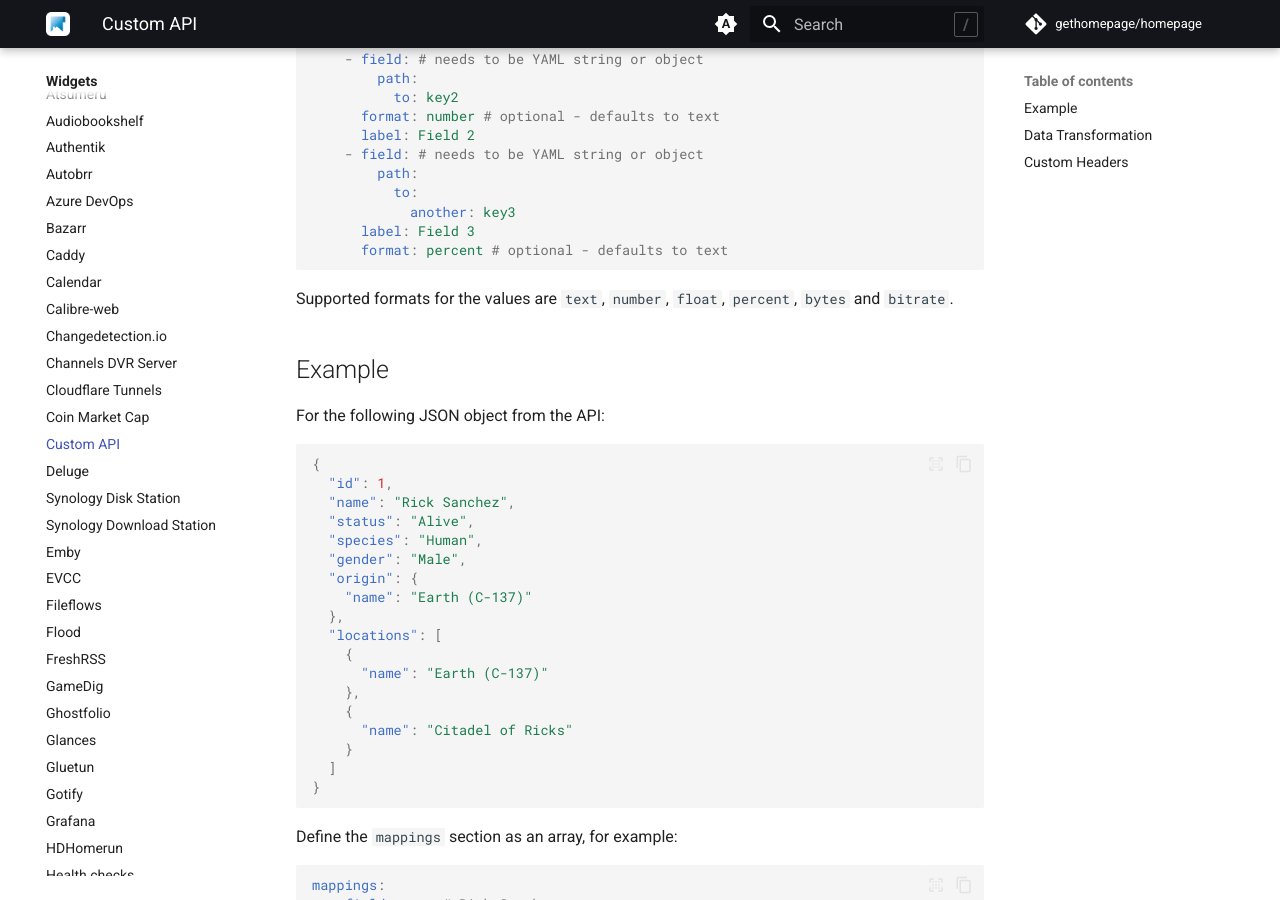
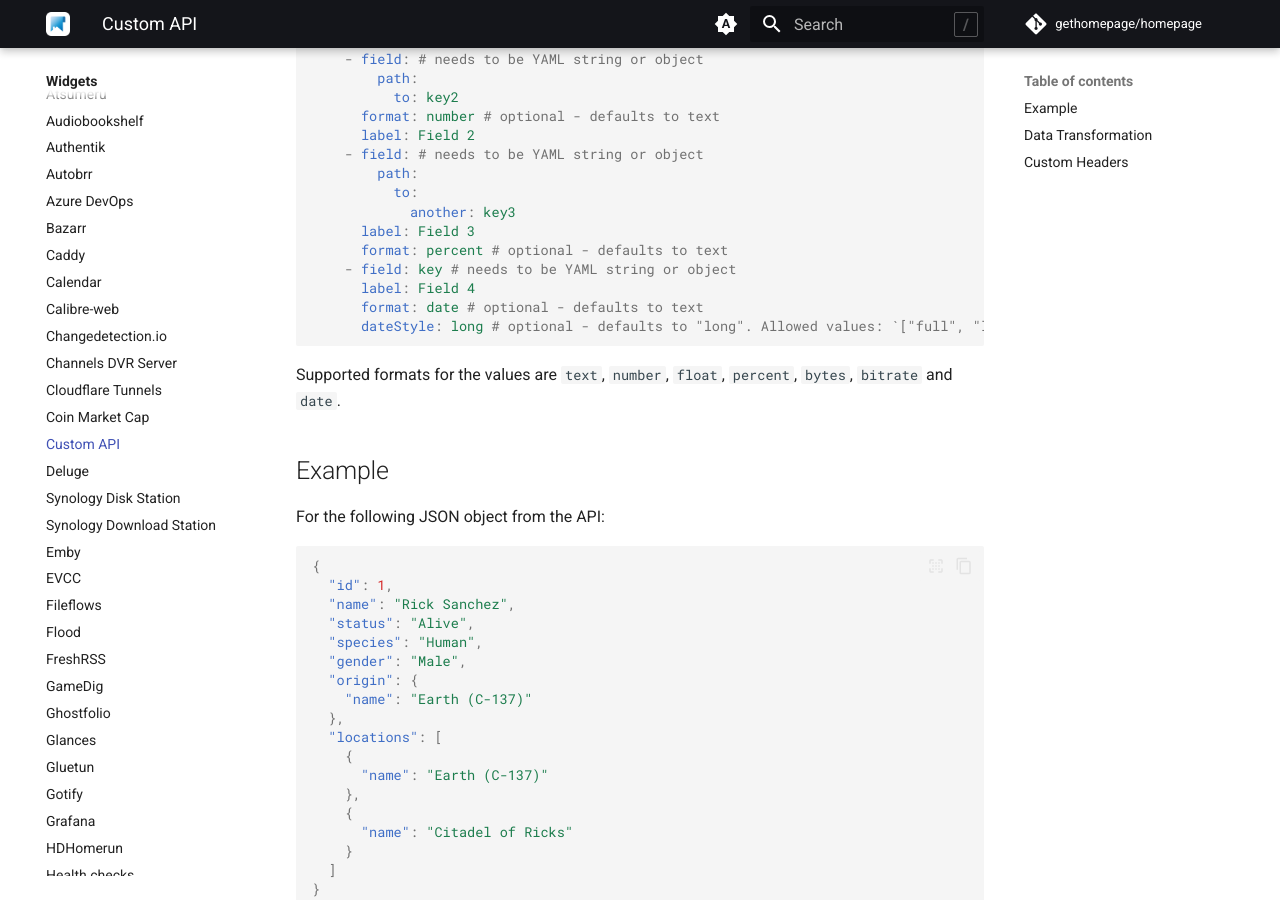
Before and after one commit to jobstar-git/home_p, an MkDocs documentation site: the page built from docs/widgets/services/customapi.md, in a window 1280 px wide and 900 px high, scrolled down 525 px. Built offline with MkDocs 1.6.1 and Material for MkDocs 9.7.7, drawn with Linux system fonts in a browser that asks for light colours; comment, search, counter and statistics services are not loaded; the version menu is left out.

Commit message:
Feature: add date formatting option in custom api (#2228)

````diff
--- a/docs/widgets/services/customapi.md
+++ b/docs/widgets/services/customapi.md
@@ -31,9 +31,13 @@
             another: key3
       label: Field 3
       format: percent # optional - defaults to text
+    - field: key # needs to be YAML string or object
+      label: Field 4
+      format: date # optional - defaults to text
+      dateStyle: long # optional - defaults to "long". Allowed values: `["full", "long", "medium", "short"]`.
 ```
 
-Supported formats for the values are `text`, `number`, `float`, `percent`, `bytes` and `bitrate`.
+Supported formats for the values are `text`, `number`, `float`, `percent`, `bytes`, `bitrate` and `date`.
 
 ## Example
 
--- a/next-i18next.config.js
+++ b/next-i18next.config.js
@@ -123,6 +123,9 @@
         i18next.services.formatter.add("percent", (value, lng, options) =>
           new Intl.NumberFormat(lng, { style: "percent", ...options }).format(parseFloat(value) / 100.0),
         );
+        i18next.services.formatter.add("date", (value, lng, options) =>
+          new Intl.DateTimeFormat(lng, { ...options }).format(new Date(value)),
+        );
       },
       type: "3rdParty",
     },
````
Also changed, not shown: 2 other files.
